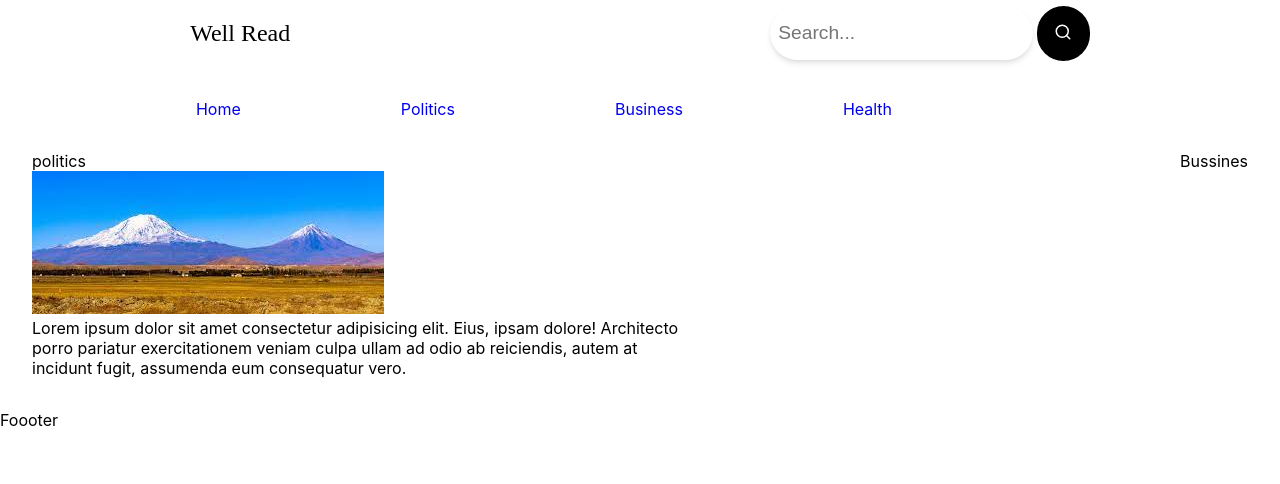
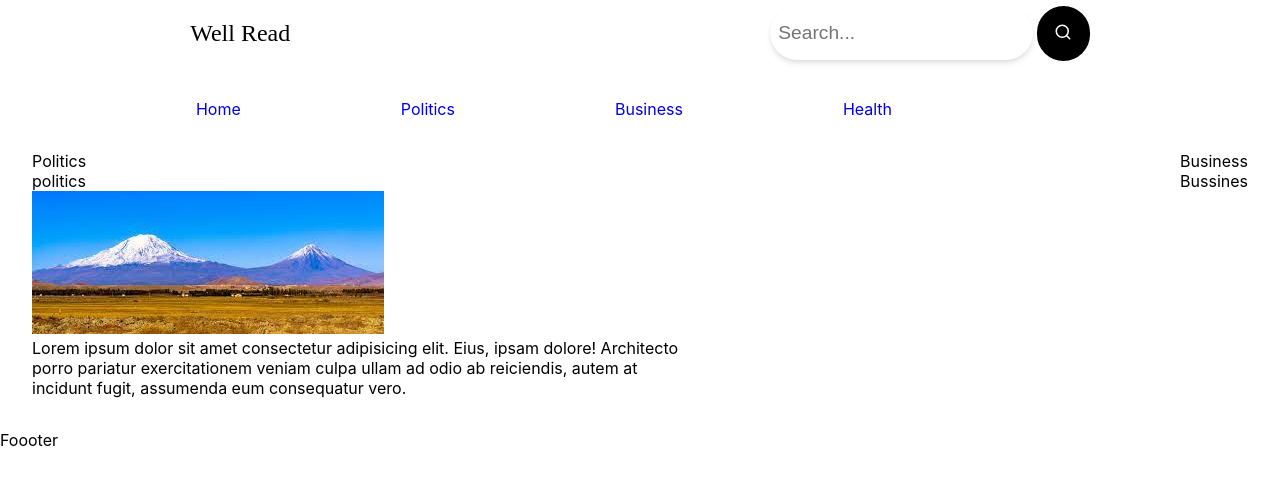
Before and after one commit to Jacsonrai/tutorClass, a React (Create React App) app: page /Home in a window 1280 px wide. Shown: the top 484 px of the page. Built offline with nearby package versions, Linux system fonts and the light colour scheme.

Commit message:
staged changed

```diff
--- a/src/Pages/Home/Home.jsx
+++ b/src/Pages/Home/Home.jsx
@@ -7,10 +7,13 @@ const Home = () => {
     <div className="Homecontainer">
       <div className="maincontiner">
         <div className="leftcontainer">
+          <label>Politics</label>
           <Politics />
         </div>
         <div className="rightcontainer">
+          <label>Business</label>
           <Bussiness />
+
         </div>
       </div>
     </div>
```
